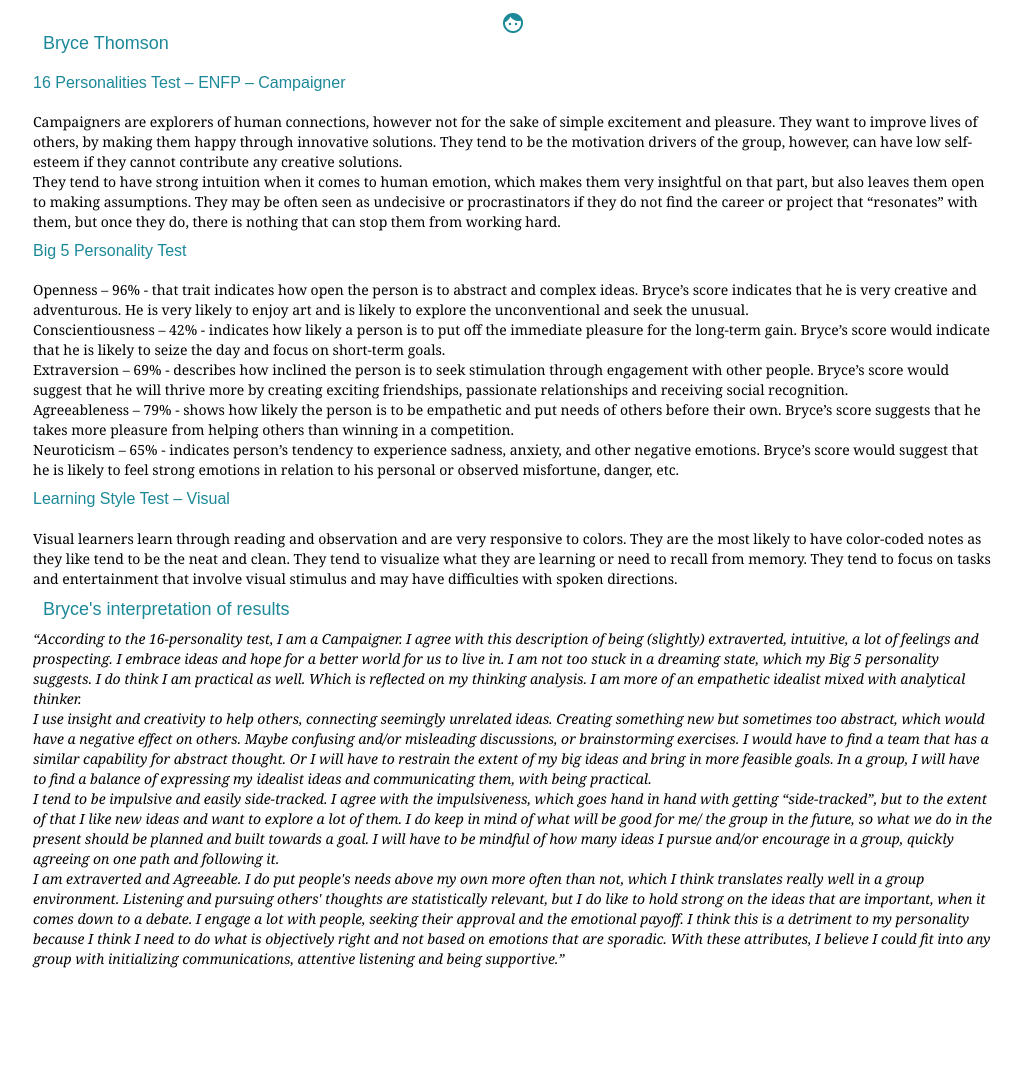
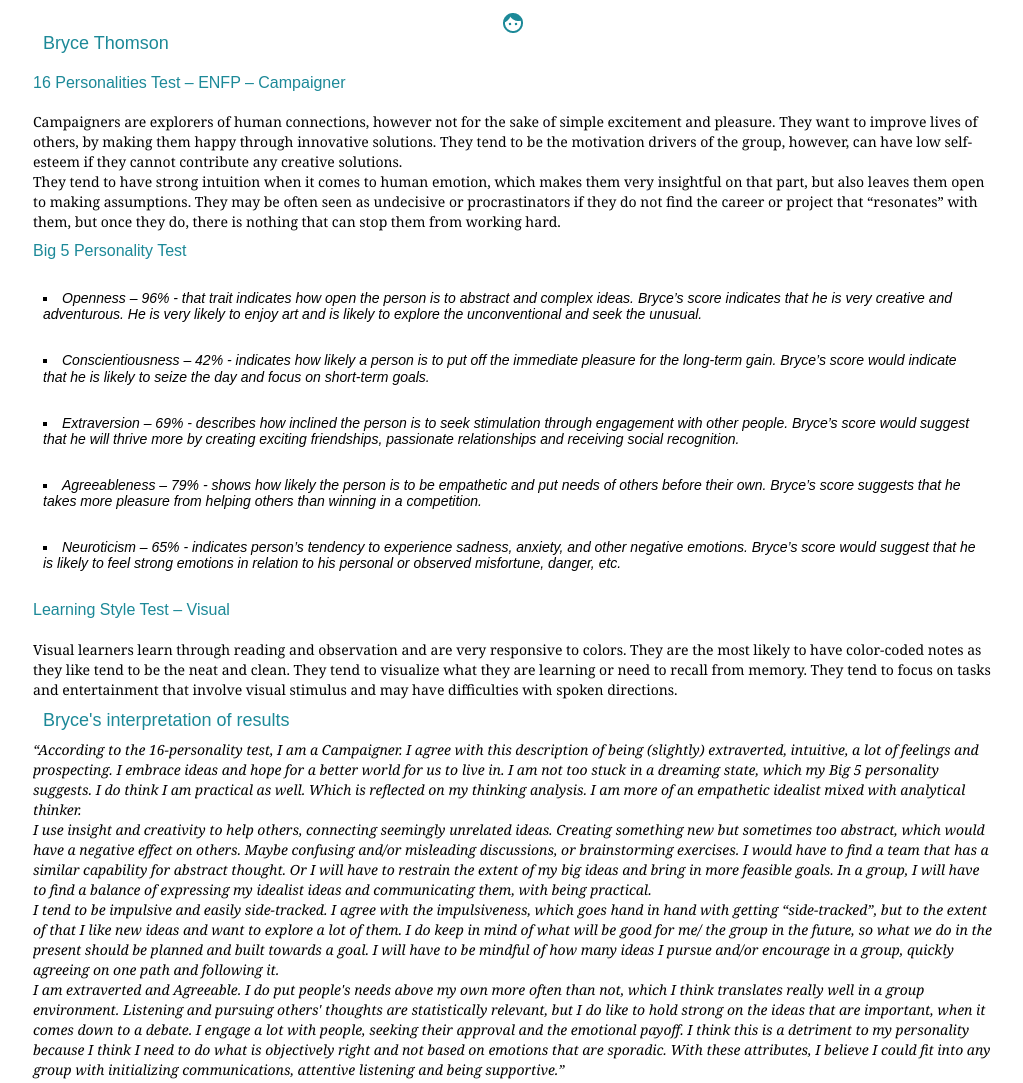
Before and after one commit to BryceGT/nerdHerdA3, a plain HTML site: page groupProfile.html in a window 1280 px wide. Shown: the part 3366-4449 px from the top of the page, without its empty margins (127-1150 px from the left). Drawn offline with Linux system fonts and the light colour scheme.

Commit message:
Update groupProfile.html

```diff
--- a/groupProfile.html
+++ b/groupProfile.html
@@ -180,22 +180,23 @@
 			procrastinators if they do not find the career or project that “resonates” with them, but once they do,
 			there is nothing that can stop them from working hard.   </p>
 			<h2>Big 5 Personality Test  </h2>
-		<p>Openness – 96% - that trait indicates how open the person is to abstract and complex ideas.
+		<ul class="lists_technologies">
+		<li><i>Openness – 96% - that trait indicates how open the person is to abstract and complex ideas.
 			Bryce’s score indicates that he is very creative and adventurous. He is very likely to enjoy art and
-			is likely to explore the unconventional and seek the unusual.  </p>
-		<p>Conscientiousness – 42% - indicates how likely a person is to put off the immediate pleasure
+			is likely to explore the unconventional and seek the unusual.  </i></li>
+		<li><i>Conscientiousness – 42% - indicates how likely a person is to put off the immediate pleasure
 			for the long-term gain. Bryce’s score would indicate that he is likely to seize the day and focus on
-			short-term goals.  </p>
-			<p>Extraversion – 69% - describes how inclined the person is to seek stimulation through
+			short-term goals.  </i> </li>
+			<li><i>Extraversion – 69% - describes how inclined the person is to seek stimulation through
 				engagement with other people. Bryce’s score would suggest that he will thrive more by creating
-				exciting friendships, passionate relationships and receiving social recognition. </p>
-				<p>Agreeableness – 79% - shows how likely the person is to be empathetic and put needs of others
+				exciting friendships, passionate relationships and receiving social recognition. </i> </li>
+				<li><i>Agreeableness – 79% - shows how likely the person is to be empathetic and put needs of others
 					before their own. Bryce’s score suggests that he takes more pleasure from helping others than
-					winning in a competition.  </p>
-					<p>Neuroticism – 65% - indicates person’s tendency to experience sadness, anxiety,
+					winning in a competition. </i> </li>
+					<li><i>Neuroticism – 65% - indicates person’s tendency to experience sadness, anxiety,
 						and other negative emotions. Bryce’s score would suggest that he is likely to feel
-						strong emotions in relation to his personal or observed misfortune, danger, etc.  </p>
-
+						strong emotions in relation to his personal or observed misfortune, danger, etc.  </i> </li>
+		</ul>
 			<h2>Learning Style Test – Visual </h2>
 			<p>Visual learners learn through reading and observation and are very responsive to colors. They are the most likely to have color-coded notes as they like tend to be the neat and clean. They tend to visualize what they are learning or need to recall from memory.
 
@@ -326,7 +327,7 @@
 								helping others as their purpose in life. As they can easy make connections to others,
 								they have a talent for warm, sensitive language, speaking human terms rather than
 								pure logic and fact. </i></p>
-								<ul class="lists">
+								<ul class="lists_technologies">
 									<li> Creative: <i> Advocates are very creative solving problems, people with
 										these characteristics enjoy helping people to find the perfect solution
 										for their problems, which makes them excellent advisors or counsellors.</i></li>
```
